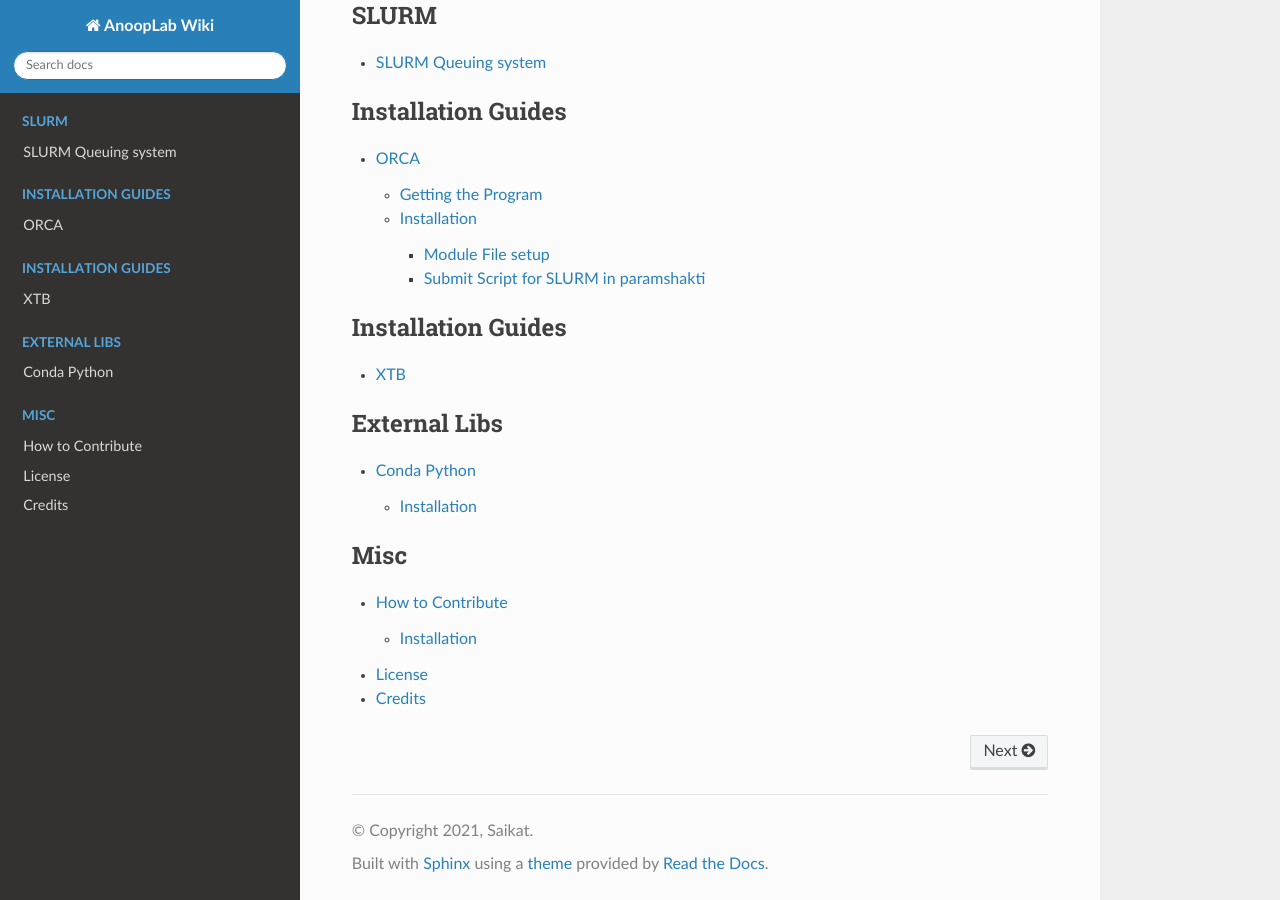
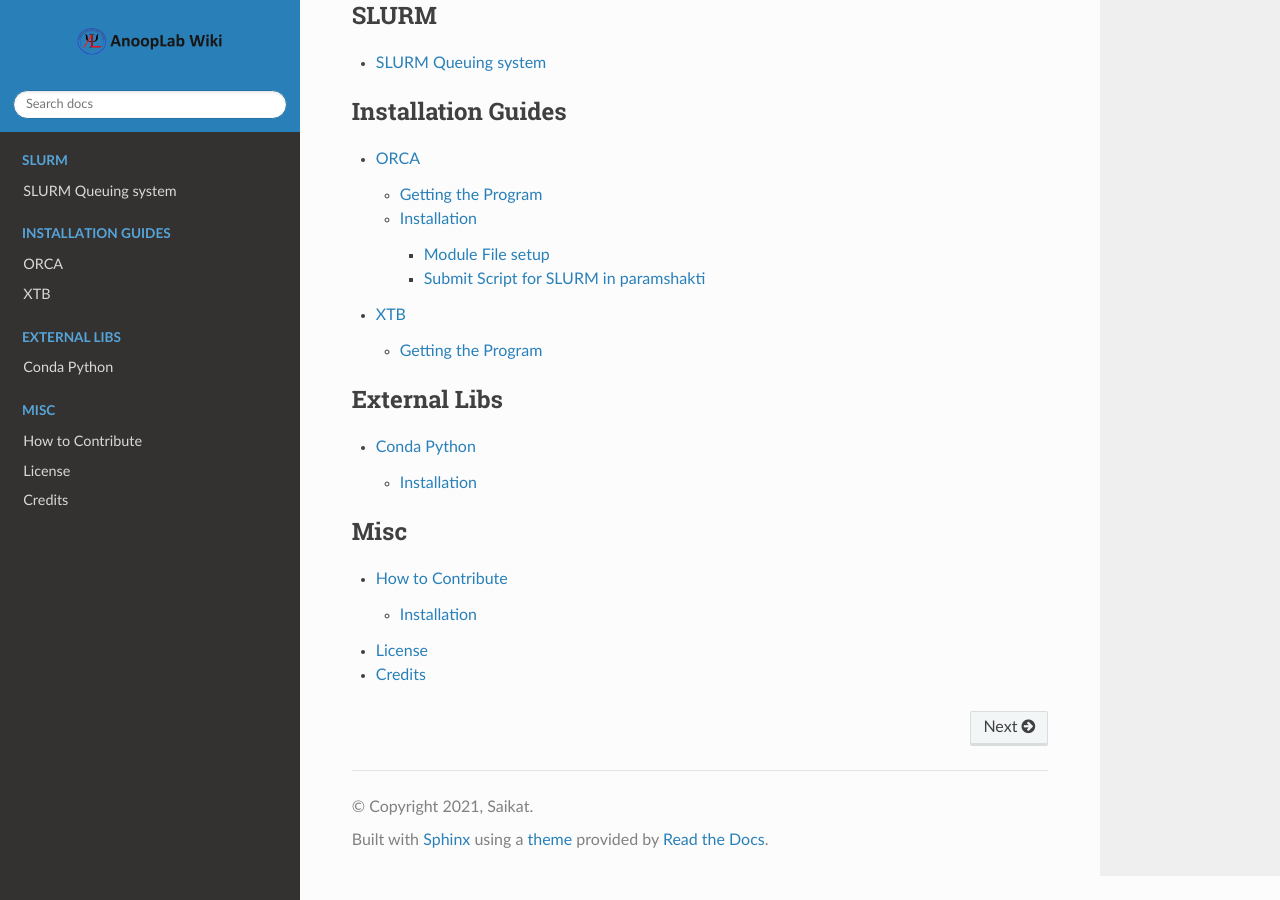
Before and after one commit to Saikat248/anooplab-docs, a Sphinx documentation site: the page built from docs/index.rst, in a window 1280 px wide and 900 px high, scrolled down 1616 px. Built offline with Sphinx 7.4.7 and the Read the Docs theme 2.0.0, drawn with Linux system fonts in a browser that asks for light colours.

Commit message:
fixing some issues, added a small logo

```diff
--- a/docs/conf.py
+++ b/docs/conf.py
@@ -48,6 +48,13 @@
 # a list of builtin themes.
 #
 html_theme = "sphinx_rtd_theme"
+html_logo = "figures/small-logo.png"
+html_theme_options = {
+ 'collapse_navigation': True,
+ 'logo_only': True,
+ 'sticky_navigation': True,
+
+}
 
 # Add any paths that contain custom static files (such as style sheets) here,
 # relative to this directory. They are copied after the builtin static files,
--- a/docs/index.rst
+++ b/docs/index.rst
@@ -61,15 +61,7 @@
    :caption: Installation Guides
 
    orca/ORCAsetup
-
-
-.. toctree::
-   :maxdepth: 3
-   :caption: Installation Guides
-
    xtb/xtbsetup
-
-
 
 .. toctree::
    :maxdepth: 3
--- a/docs/xtb/xtbsetup.rst
+++ b/docs/xtb/xtbsetup.rst
@@ -7,3 +7,8 @@
 This guide deal with setup XTB package in
 paramshakti supercomputing facility in user's
 own account
+
+.. contents::
+
+Getting the Program
+===================
```
Also changed, not shown: docs/figures/small-logo.png (added).
